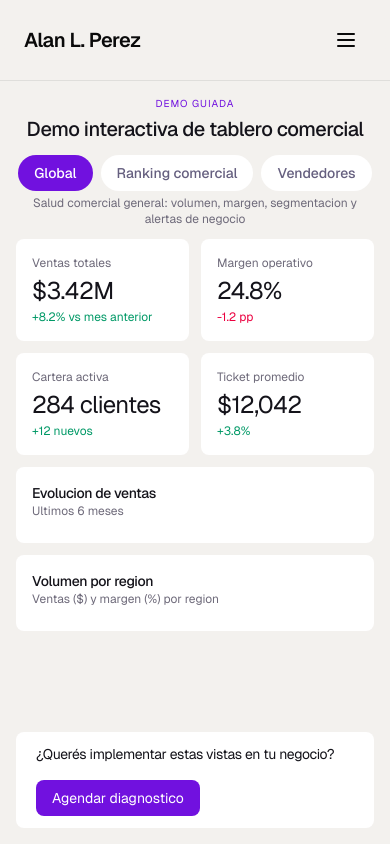
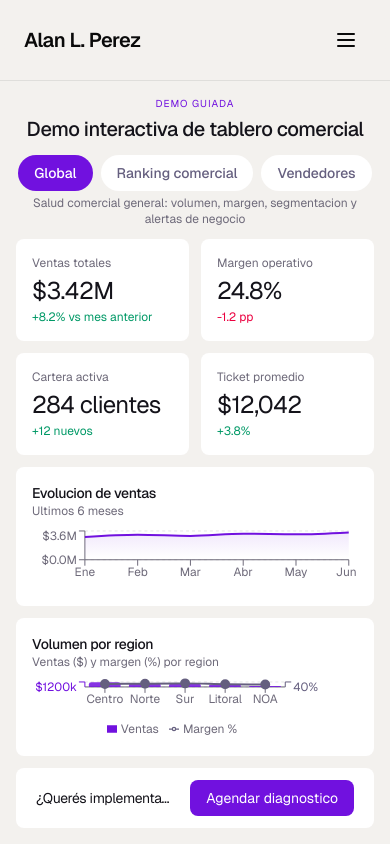
Before and after one commit to AluenIriarte/WebPage, a React (Vite) app: page /demo-dashboard in a window 390 px wide. Shown: the top 844 px of the page. Built offline with nearby package versions, Linux system fonts and the light colour scheme.

Commit message:
Match demo section to figma export layout

```diff
--- a/src/app/pages/DemoDashboard.tsx
+++ b/src/app/pages/DemoDashboard.tsx
@@ -548,9 +548,9 @@
       <Header />
 
       <main>
-        <section id="demo-dashboard" className="border-b border-border/30 bg-[#F3F1EE] pt-20 md:pt-24">
-          <div className="mx-auto max-w-[1280px] px-4 md:px-8">
-            <div className="flex min-h-[calc(100dvh-5rem)] flex-col overflow-hidden py-4 md:py-5">
+        <section id="demo-dashboard" className="bg-[#F3F1EE] pt-20 md:pt-24">
+          <div className="flex h-[calc(100dvh-5rem)] flex-col overflow-hidden bg-[#F3F1EE]">
+            <div className="mx-auto flex min-h-0 max-w-[1280px] w-full flex-1 flex-col px-4 py-4 md:px-8 md:py-5">
               <div className="mb-3 shrink-0 text-center">
                 <div className="mb-1 text-[10px] uppercase tracking-widest text-[#7111DF]">DEMO GUIADA</div>
                 <h1 className="text-xl tracking-tight text-[#14131A] md:text-2xl">Demo interactiva de tablero comercial</h1>
@@ -566,10 +566,10 @@
                       key={key}
                       type="button"
                       onClick={() => setActiveView(key)}
-                      className={`rounded-full px-4 py-2 text-sm transition-all ${
+                      className={`px-4 py-2 rounded-full text-sm transition-all ${
                         activeView === key
                           ? "bg-[#7111DF] text-white"
-                          : "bg-white text-[#655F7F] hover:bg-[#7111DF]/5"
+                          : "bg-[#FFFFFF] text-[#655F7F] hover:bg-[#7111DF]/5"
                       }`}
                     >
                       {label}
@@ -579,17 +579,16 @@
                 <p className="text-center text-xs text-[#6E6A7A]">{viewDescriptions[activeView]}</p>
               </div>
 
-              <div className="min-h-0 flex-1">{renderView()}</div>
+              <div className="flex-1 min-h-0">{renderView()}</div>
 
-              <div className="mt-3 shrink-0 rounded-lg bg-white px-5 py-3">
-                <div className="flex flex-col items-start justify-between gap-4 md:flex-row md:items-center">
+              <div className="mt-3 shrink-0 rounded-lg bg-[#FFFFFF] px-5 py-3">
+                <div className="flex items-center justify-between gap-4">
                   <div className="min-w-0">
                     <div className="truncate text-sm tracking-tight text-[#14131A]">¿Querés implementar estas vistas en tu negocio?</div>
                     <div className="hidden text-xs text-[#6E6A7A] md:block">
                       Cada solucion se disena segun tu estructura comercial y necesidades.
                     </div>
                   </div>
-
                   <div className="flex shrink-0 gap-2">
                     <a
                       href={ROOT_DIAGNOSTIC_SECTION_HREF}
```
